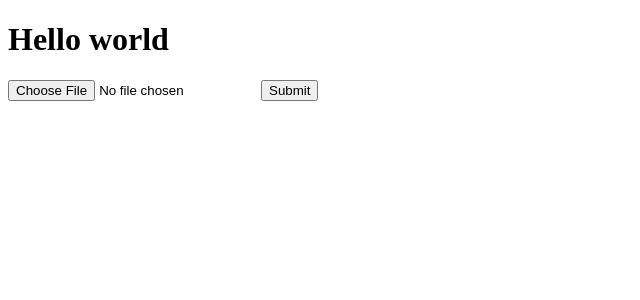
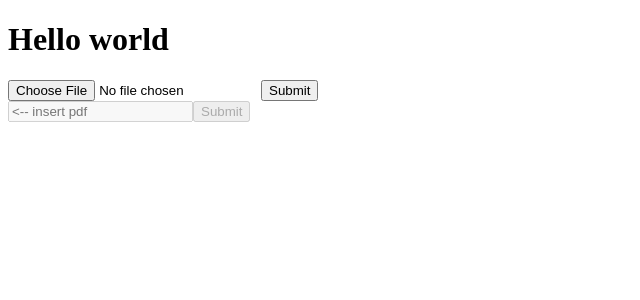
Before and after one commit to Christofferagger/ChatWithPDF, a React (Create React App) app in the folder client/: page / in a window 1280 px wide. Shown: the top 300 px of the page, without its empty margins (0-640 px from the left). Built offline with nearby package versions, Linux system fonts and the light colour scheme; no server answers.

Commit message:
Added the query component and a user can now only write a query if they have uploaded a pdf file

```diff
--- a/client/src/App.js
+++ b/client/src/App.js
@@ -1,16 +1,21 @@
+import React, { useState } from 'react';
 import './App.css';
 import PdfReader from './components/PdfReader.js';
+import Query from './components/query.js';
 
 function App() {
-  fetch('/api')
-  .then((response) => response.json())
-  .then((data) => console.log(data.message))
-  .catch((error) => console.error('There was an error!', error));
+
+  const [boolianValue, setBoolianValue] = useState(null);
+
+  const handleprocess = (status) => {
+    setBoolianValue(status);
+  }
 
   return (
     <div>
       <h1>Hello world</h1>
-      <PdfReader />
+      <PdfReader pdfprocessed={handleprocess} />
+      <Query boolian={boolianValue} />
     </div>
   );
 }
--- a/client/src/components/PdfReader.js
+++ b/client/src/components/PdfReader.js
@@ -1,6 +1,6 @@
 import React, { useState } from 'react';
 
-function PdfReader() {
+function PdfReader({ pdfprocessed }) {
     const [selectedFile, setSelectedFile] = useState(null);
 
     const handleFileChange = (event) => {
@@ -21,7 +21,9 @@ function PdfReader() {
             fetch('/upload', {
                 method: 'POST',
                 body: formData
-            }).then(response => response.json()).then(data => console.log(data));
+            }).then(response => response.json()).then(function (data) {
+                pdfprocessed(data.message);
+            });
         }
     };
 
--- /dev/null
+++ b/client/src/components/query.js
@@ -0,0 +1,31 @@
+import React, { useState } from 'react';
+
+function Query({ boolian }) {
+
+    const [inputValue, setInputValue] = useState('');
+
+    const placeholderText = boolian ? 'What would you like to know?' : '<-- insert pdf';
+
+    const handleSubmit = () => {
+        console.log(inputValue);
+    }
+
+    return (
+        <div>
+            <input type="text"
+             placeholder={placeholderText}
+             disabled={!boolian}
+             onChange={(e) => setInputValue(e.target.value)}
+             value={inputValue}
+             />
+            <button
+            onClick={handleSubmit}
+            disabled={!boolian}
+            >
+                Submit
+            </button>
+        </div>
+    )
+};
+
+export default Query;
```
Also changed, not shown: 1 other file (tests, documents, lock files or other folders).
